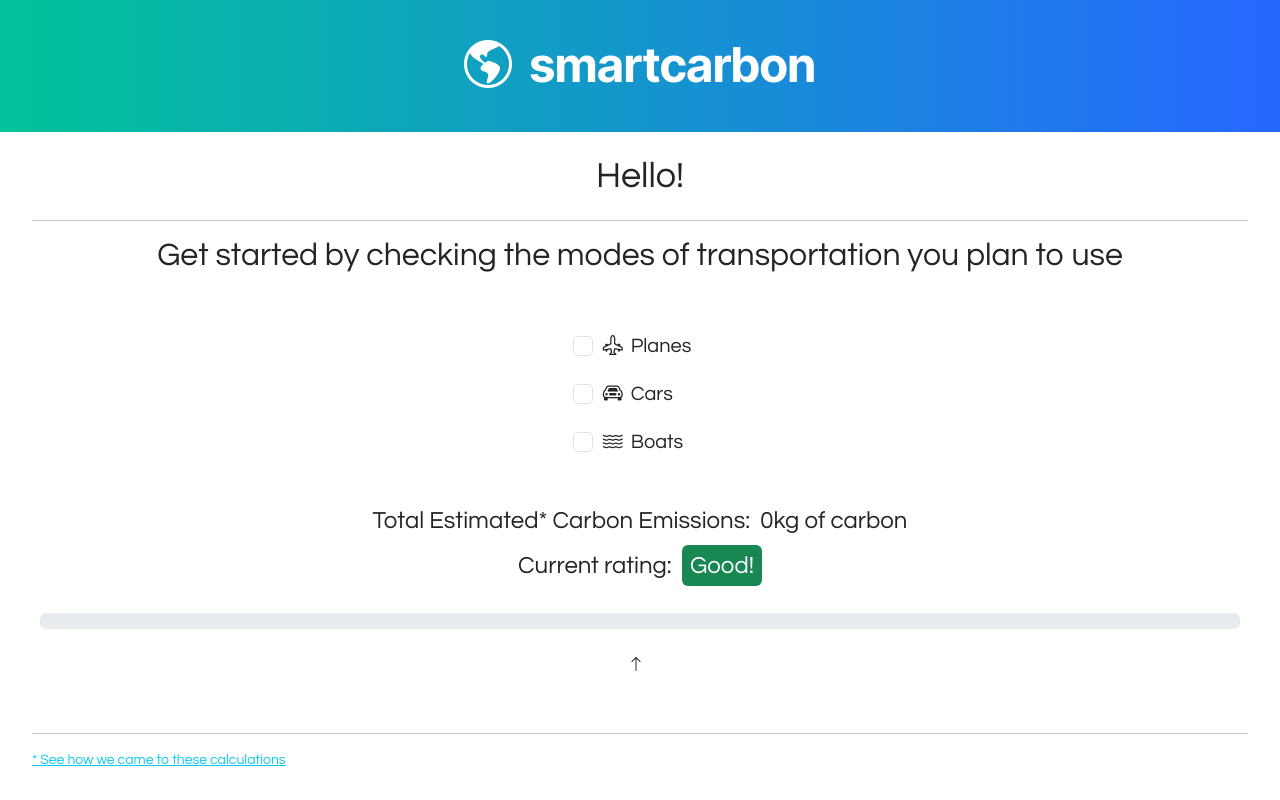
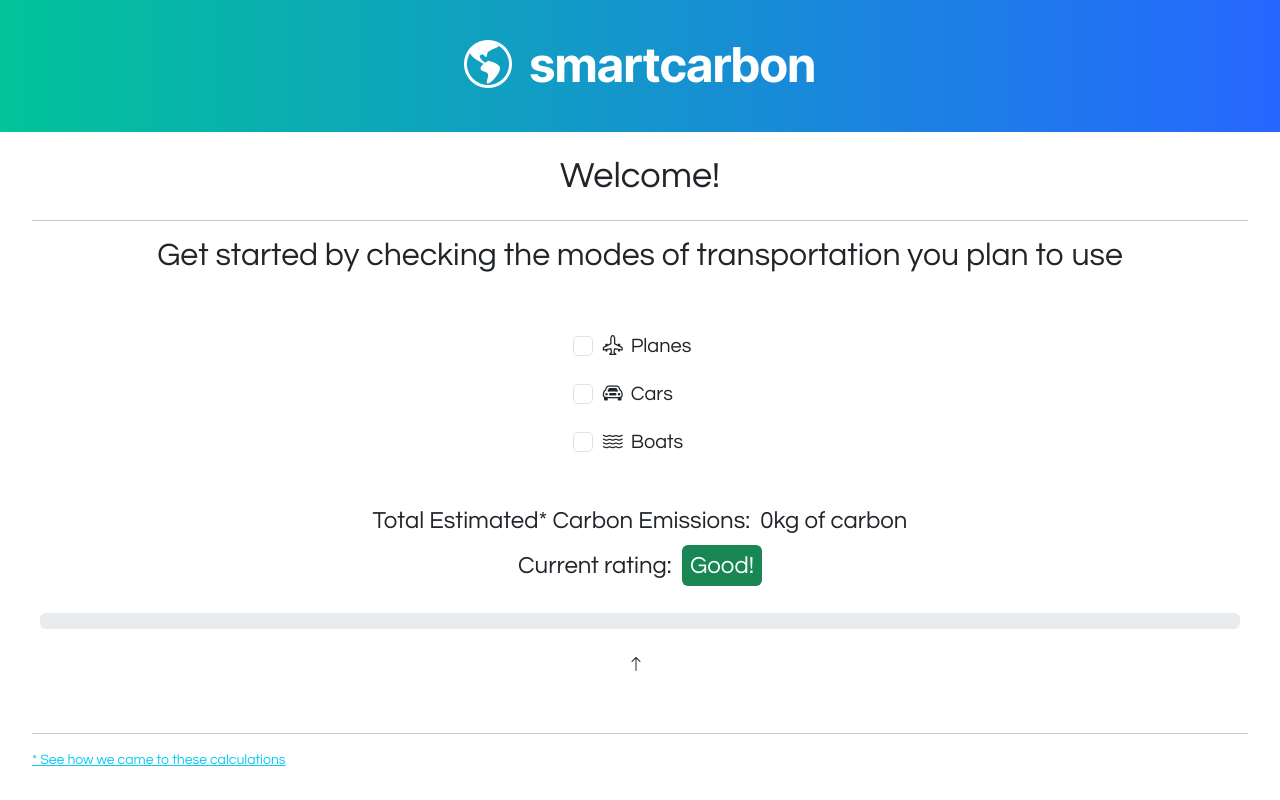
Before and after one commit to camdencatholic/smartcarbon, a Next.js app: page /app in a window 1280 px wide. Built offline with nearby package versions, Linux system fonts and the light colour scheme.

Commit message:
not a lambda page anymore

```diff
--- a/src/app/app/page.tsx
+++ b/src/app/app/page.tsx
@@ -1,15 +1,11 @@
 import Input from "@/components/input"
 import Link from "next/link"
-export default ({
-	searchParams,
-  }: {
-	searchParams: { [key: string]: string | string[] | undefined }
-  }) => {
+export default () => {
 	return (
 		<>
 			<div className="flex content-center justify-center">
 				<h1 className="text-4xl pt-4">
-					{searchParams.name ? "Hello, " + searchParams.name + "!" : "Hello!"}
+					Welcome!
 				</h1>
 			</div>
 			<div className="px-8">
```
